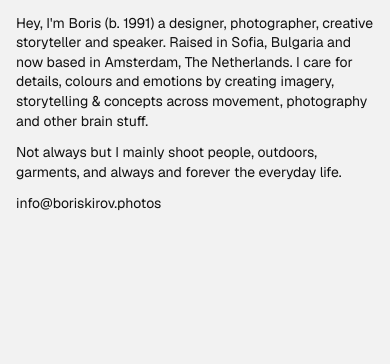
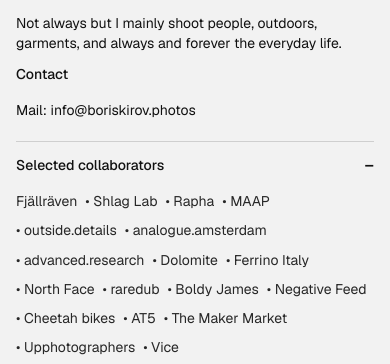
Before and after one commit to boriskirov/boris-kirov-photography, a Next.js app: page /about in a window 390 px wide. Shown: the part 477-841 px from the top of the page. Built offline with nearby package versions, Linux system fonts and the light colour scheme.

Commit message:
improvements

```diff
--- a/components/os/OsMarkdown.js
+++ b/components/os/OsMarkdown.js
@@ -22,13 +22,13 @@
         <a
           key={key}
           href={href}
-          className="os-markdown-a"
+          className="os-markdown-a os-link"
           {...(href.toLowerCase().startsWith("http")
             ? { target: "_blank", rel: "noreferrer" }
             : {})}
         >
           {match[1]}
-        </a>
+        </a>,
       );
       key += 1;
     } else {
--- a/lib/shop.js
+++ b/lib/shop.js
@@ -38,6 +38,7 @@
       "/shop/200-postcards/book-open-02.png",
       "/shop/200-postcards/book-open-03.png",
       "/shop/200-postcards/book-open-04.png",
+      "/shop/200-postcards/stamps.jpeg",
       "/shop/200-postcards/shop-1.png",
     ],
   },
--- a/pages/about.js
+++ b/pages/about.js
@@ -1,5 +1,82 @@
 import Image from "next/image";
+import { useState } from "react";
 import OsShell from "../components/os/OsShell";
+
+const PREVIEW_WIDTH = 220;
+const PREVIEW_OFFSET = 18;
+
+const collaborators = [
+  { name: "Fjällräven" },
+  { name: "Shlag Lab", image: "/garments/garments-61.jpg" },
+  { name: "Rapha", image: "/outdoors/outdoors-18.png" },
+  { name: "MAAP", image: "/outdoors/outdoors-19.png" },
+  { name: "outside.details", image: "/garments/garments-50.jpg" },
+  { name: "analogue.amsterdam" },
+  { name: "advanced.research", image: "/garments/garments-51.jpg" },
+  { name: "Dolomite", image: "/outdoors/outdoors-24.png" },
+  { name: "Ferrino Italy", image: "/garments/garments-39.png" },
+  { name: "North Face", image: "/garments/garments-45.png" },
+  { name: "raredub", image: "/life/life-70.jpg" },
+  { name: "Boldy James", image: "/life/life-30.png" },
+  { name: "Negative Feed", image: "/garments/garments-48.jpg" },
+  { name: "Cheetah bikes", image: "/garments/garments-46.jpg" },
+  { name: "AT5" },
+  { name: "The Maker Market" },
+  { name: "Upphotographers" },
+  { name: "Vice" },
+];
+
+function ClientMentions({ items = collaborators }) {
+  const [active, setActive] = useState(null);
+  const [pos, setPos] = useState({ x: 0, y: 0 });
+
+  function handleMove(event) {
+    const nextX =
+      event.clientX + PREVIEW_OFFSET + PREVIEW_WIDTH > window.innerWidth
+        ? event.clientX - PREVIEW_WIDTH - PREVIEW_OFFSET
+        : event.clientX + PREVIEW_OFFSET;
+
+    setPos({ x: nextX, y: event.clientY + PREVIEW_OFFSET });
+  }
+
+  return (
+    <small className="os-client-mentions">
+      {items.map((client, index) => {
+        const hasPreview = Boolean(client.image);
+
+        return (
+          <span key={client.name}>
+            {index > 0 && <span aria-hidden="true"> • </span>}
+            <span
+              className={
+                hasPreview
+                  ? "os-client-mention has-preview"
+                  : "os-client-mention"
+              }
+              onMouseEnter={() => hasPreview && setActive(client)}
+              onMouseLeave={() => setActive(null)}
+              onMouseMove={hasPreview ? handleMove : undefined}
+            >
+              {client.name}
+            </span>
+          </span>
+        );
+      })}
+
+      {active?.image && (
+        <div className="os-client-preview" style={{ left: pos.x, top: pos.y }}>
+          <Image
+            src={active.image}
+            alt={active.name}
+            width={PREVIEW_WIDTH}
+            height={280}
+            className="os-client-preview-image"
+          />
+        </div>
+      )}
+    </small>
+  );
+}
 
 export default function About() {
   return (
@@ -32,9 +109,20 @@
           Not always but I mainly shoot people, outdoors, garments, and always
           and forever the everyday life.
         </p>
+        <h4 className="os-panel-title">Contact</h4>
         <p className="os-meta">
-          <a href="mailto:info@boriskirov.photos">info@boriskirov.photos</a>
+          Mail:{" "}
+          <a href="mailto:info@boriskirov.photos" className="os-link">
+            info@boriskirov.photos
+          </a>
         </p>
+
+        <div className="os-about-accordion" aria-label="About details">
+          <details open>
+            <summary>Selected collaborators</summary>
+            <ClientMentions />
+          </details>
+        </div>
       </div>
     </OsShell>
   );
--- a/styles/os.css
+++ b/styles/os.css
@@ -385,6 +385,94 @@
   margin-bottom: 0;
 }
 
+.os-about-accordion {
+  margin-top: 20px;
+  border-top: var(--os-border);
+}
+
+.os-about-accordion details {
+  border-bottom: var(--os-border);
+}
+
+.os-about-accordion summary {
+  list-style: none;
+  cursor: pointer;
+  padding: 14px 0;
+  color: var(--os-text);
+  font-weight: 500;
+  display: flex;
+  align-items: center;
+  justify-content: space-between;
+  gap: 12px;
+}
+
+.os-about-accordion summary::-webkit-details-marker {
+  display: none;
+}
+
+.os-about-accordion summary::after {
+  content: "+";
+  font-size: 18px;
+  line-height: 1;
+  color: var(--os-text);
+}
+
+.os-about-accordion details[open] summary::after {
+  content: "−";
+}
+
+.os-about-accordion details p {
+  margin: 0 0 16px;
+  color: var(--os-text);
+  opacity: 0.9;
+}
+
+.os-about-accordion .os-client-mentions {
+  display: flex;
+  flex-wrap: wrap;
+  gap: 4px 8px;
+  margin: 0 0 16px;
+  padding: 0 0 360px;
+  font-size: 12px;
+  line-height: 1.8;
+  color: var(--os-text);
+  opacity: 0.9;
+}
+
+.os-client-mention {
+  display: inline;
+  color: var(--os-text);
+  cursor: default;
+  transition: opacity 0.2s ease;
+}
+
+.os-client-mention.has-preview {
+  cursor: pointer;
+}
+
+.os-client-mention.has-preview:hover {
+  opacity: 1;
+  text-decoration: underline;
+}
+
+.os-client-preview {
+  position: fixed;
+  z-index: 9999;
+  width: 220px;
+  padding: 4px;
+  border: var(--os-border);
+  background: rgba(13, 13, 13, 0.96);
+  box-shadow: 0 20px 40px rgba(0, 0, 0, 0.28);
+  pointer-events: none;
+}
+
+.os-client-preview-image {
+  display: block;
+  width: 100%;
+  height: auto;
+  border: 0;
+}
+
 .os-empty,
 .os-meta {
   color: var(--os-text);
@@ -592,6 +680,10 @@
   font-size: 14px;
 }
 
+.os-link:hover {
+  text-decoration: underline;
+}
+
 .os-drawer-body {
   flex: 1;
   min-height: 0;
```
Also changed, not shown: content/shop/summer-in-the-city.md (+4 -4 lines), 1 other file (tests, documents, lock files or other folders).
